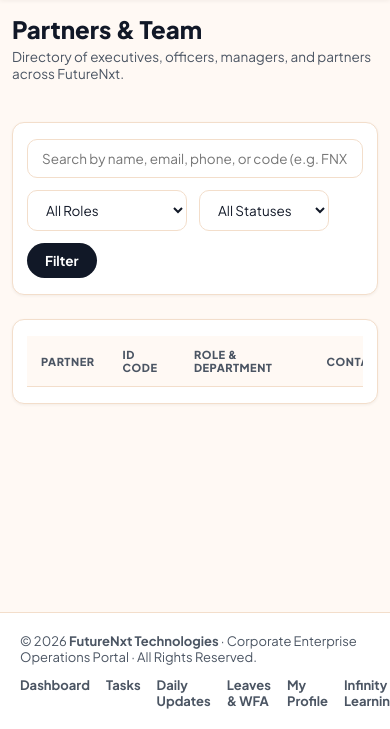
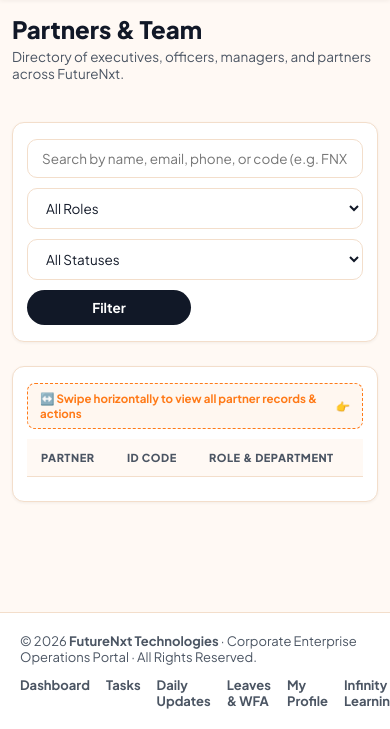
Before and after one commit to fnxtinterns-Main/InfintyLearningWebsite, a PHP site: template infinitylearning/views/futurenxt/employees/index.php in a window 390 px wide. Shown: the part 115-844 px from the top of the page. Run offline with PHP 8.4, Linux system fonts and the light colour scheme; the template is opened without the code that fills it, so the values that code supplies are empty.

Commit message:
fix(futurenxt): comprehensive mobile responsiveness across Partners & Team, Tasks, Dashboard, Leaves, and WFA

```diff
--- a/infinitylearning/views/futurenxt/dashboard.php
+++ b/infinitylearning/views/futurenxt/dashboard.php
@@ -235,6 +235,10 @@ require __DIR__ . '/layouts/header.php';
                         <p style="margin:8px 0 0; font-size:14px;">No active tasks found. Start by assigning a task!</p>
                     </div>
                 <?php else: ?>
+                    <div class="fnx-table-scroll-hint">
+                        <span>↔️ Swipe horizontally to view assignees, status &amp; actions</span>
+                        <span>👉</span>
+                    </div>
                     <div class="fnx-table-wrap">
                         <table class="fnx-table">
                             <thead>
--- a/infinitylearning/views/futurenxt/employees/index.php
+++ b/infinitylearning/views/futurenxt/employees/index.php
@@ -33,7 +33,7 @@ require __DIR__ . '/../layouts/header.php';
                 Directory of executives, officers, managers, and partners across FutureNxt.
             </p>
         </div>
-        <div style="display:flex; gap:10px;">
+        <div class="fnx-page-header-actions" style="display:flex; gap:10px;">
             <?php if (Auth::isAdminOrExec() || Auth::role() === 'manager' || Auth::role() === 'office_manager'): ?>
                 <button type="button" class="fnx-btn fnx-btn-orange" onclick="fnxOpenModal('onboardModal'); fnxUpdateCodePreview();">
                     <span>+</span> Onboard New Partner
@@ -56,11 +56,11 @@ require __DIR__ . '/../layouts/header.php';
 
     <!-- Filter Bar -->
     <div class="fnx-card" style="padding:16px 20px; margin-bottom:24px;">
-        <form method="GET" action="/futurenxt/employees" style="display:flex; gap:12px; flex-wrap:wrap; align-items:center;">
-            <div style="flex:1; min-width:200px;">
+        <form method="GET" action="/futurenxt/employees" class="fnx-filter-form" style="display:flex; gap:12px; flex-wrap:wrap; align-items:center;">
+            <div style="flex:1; min-width:200px;" class="fnx-filter-search">
                 <input type="text" name="search" class="fnx-input" placeholder="Search by name, email, phone, or code (e.g. FNX-I-001)..." value="<?= htmlspecialchars($filters['search']) ?>">
             </div>
-            <div style="min-width:140px;">
+            <div style="min-width:140px;" class="fnx-filter-item">
                 <select name="role" class="fnx-select">
                     <option value="">All Roles</option>
                     <option value="ceo" <?= $filters['role'] === 'ceo' ? 'selected' : '' ?>>CEO</option>
@@ -72,7 +72,7 @@ require __DIR__ . '/../layouts/header.php';
                     <option value="intern" <?= $filters['role'] === 'intern' ? 'selected' : '' ?>>Intern</option>
                 </select>
             </div>
-            <div style="min-width:130px;">
+            <div style="min-width:130px;" class="fnx-filter-item">
                 <select name="status" class="fnx-select">
                     <option value="">All Statuses</option>
                     <option value="active" <?= $filters['status'] === 'active' ? 'selected' : '' ?>>Active</option>
@@ -82,15 +82,21 @@ require __DIR__ . '/../layouts/header.php';
                     <option value="terminated" <?= $filters['status'] === 'terminated' ? 'selected' : '' ?>>Terminated</option>
                 </select>
             </div>
-            <button type="submit" class="fnx-btn fnx-btn-dark">Filter</button>
-            <?php if (!empty($filters['search']) || !empty($filters['role']) || !empty($filters['status'])): ?>
-                <a href="/futurenxt/employees" class="fnx-btn fnx-btn-outline">Reset</a>
-            <?php endif; ?>
+            <div class="fnx-filter-actions" style="display:flex; gap:8px;">
+                <button type="submit" class="fnx-btn fnx-btn-dark">Filter</button>
+                <?php if (!empty($filters['search']) || !empty($filters['role']) || !empty($filters['status'])): ?>
+                    <a href="/futurenxt/employees" class="fnx-btn fnx-btn-outline">Reset</a>
+                <?php endif; ?>
+            </div>
         </form>
     </div>
 
     <!-- Personnel Directory Table -->
     <div class="fnx-card">
+        <div class="fnx-table-scroll-hint">
+            <span>↔️ Swipe horizontally to view all partner records &amp; actions</span>
+            <span>👉</span>
+        </div>
         <div class="fnx-table-wrap">
             <table class="fnx-table">
                 <thead>
--- a/infinitylearning/views/futurenxt/layouts/header.php
+++ b/infinitylearning/views/futurenxt/layouts/header.php
@@ -454,6 +454,21 @@ $activePage = $activePage ?? 'dashboard';
             display: block;
             margin: 0;
             position: relative;
+            padding-bottom: 8px;
+            scrollbar-width: thin;
+            scrollbar-color: var(--fnx-orange) #FFF7F0;
+        }
+        .fnx-table-wrap::-webkit-scrollbar {
+            height: 6px !important;
+            display: block !important;
+        }
+        .fnx-table-wrap::-webkit-scrollbar-track {
+            background: #FFF7F0 !important;
+            border-radius: 999px !important;
+        }
+        .fnx-table-wrap::-webkit-scrollbar-thumb {
+            background: #FF7A18 !important;
+            border-radius: 999px !important;
         }
         .fnx-table {
             width: 100%;
@@ -461,7 +476,23 @@ $activePage = $activePage ?? 'dashboard';
             font-size: 13px;
             text-align: left;
             background: #FFFFFF !important;
-            min-width: 620px;
+            min-width: 700px;
+        }
+        .fnx-table th {
+            white-space: nowrap !important;
+        }
+        .fnx-table-scroll-hint {
+            display: none;
+            align-items: center;
+            justify-content: space-between;
+            padding: 7px 12px;
+            background: #FFF7F0;
+            border: 1px dashed var(--fnx-orange);
+            border-radius: 8px;
+            margin-bottom: 10px;
+            font-size: 11.5px;
+            font-weight: 700;
+            color: var(--fnx-orange);
         }
         .fnx-table th {
             padding: 12px 14px;
@@ -777,9 +808,65 @@ $activePage = $activePage ?? 'dashboard';
                 max-width: 100% !important;
                 width: 100% !important;
             }
+            .fnx-table-scroll-hint {
+                display: flex !important;
+            }
+            .fnx-filter-form {
+                flex-direction: column !important;
+                align-items: stretch !important;
+                gap: 10px !important;
+            }
+            .fnx-filter-form > div, .fnx-filter-item, .fnx-filter-search {
+                width: 100% !important;
+                min-width: 100% !important;
+            }
+            .fnx-filter-actions {
+                width: 100% !important;
+                display: grid !important;
+                grid-template-columns: 1fr 1fr !important;
+                gap: 8px !important;
+            }
+            .fnx-filter-actions .fnx-btn {
+                width: 100% !important;
+                justify-content: center !important;
+            }
+            .fnx-chip-bar {
+                display: flex !important;
+                flex-wrap: nowrap !important;
+                overflow-x: auto !important;
+                -webkit-overflow-scrolling: touch;
+                gap: 6px !important;
+                padding-bottom: 6px !important;
+                width: 100% !important;
+                scrollbar-width: none;
+            }
+            .fnx-chip-bar::-webkit-scrollbar {
+                display: none;
+            }
+            .fnx-chip-bar .fnx-btn {
+                white-space: nowrap !important;
+                flex-shrink: 0 !important;
+                padding: 6px 12px !important;
+                font-size: 12px !important;
+            }
         }
 
         @media (max-width: 600px) {
+            .fnx-page-header {
+                flex-direction: column !important;
+                align-items: stretch !important;
+                gap: 12px !important;
+            }
+            .fnx-page-header h1 {
+                font-size: 20px !important;
+            }
+            .fnx-page-header-actions {
+                width: 100% !important;
+            }
+            .fnx-page-header-actions .fnx-btn {
+                width: 100% !important;
+                justify-content: center !important;
+            }
             .fnx-welcome-actions {
                 grid-template-columns: 1fr !important;
             }
--- a/infinitylearning/views/futurenxt/leaves/index.php
+++ b/infinitylearning/views/futurenxt/leaves/index.php
@@ -66,7 +66,7 @@ require __DIR__ . '/../layouts/header.php';
     <!-- Filter Tabs -->
     <div class="fnx-card" style="padding:16px 20px; margin-bottom:24px;">
         <div style="display:flex; justify-content:space-between; align-items:center; flex-wrap:wrap; gap:12px;">
-            <div style="display:flex; gap:8px; flex-wrap:wrap;">
+            <div class="fnx-chip-bar" style="display:flex; gap:8px; flex-wrap:wrap;">
                 <a href="/futurenxt/leaves" class="fnx-btn <?= empty($statusFilter) && !$myLeavesOnly ? 'fnx-btn-dark' : 'fnx-btn-outline' ?>" style="padding:6px 12px; font-size:12.5px;">All Requests</a>
                 <a href="/futurenxt/leaves?my=1" class="fnx-btn <?= $myLeavesOnly ? 'fnx-btn-dark' : 'fnx-btn-outline' ?>" style="padding:6px 12px; font-size:12.5px;">My Leaves</a>
                 <a href="/futurenxt/leaves?status=pending" class="fnx-btn <?= $statusFilter === 'pending' ? 'fnx-btn-dark' : 'fnx-btn-outline' ?>" style="padding:6px 12px; font-size:12.5px;">Pending Approval</a>
@@ -80,6 +80,10 @@ require __DIR__ . '/../layouts/header.php';
 
     <!-- Leave Requests List with Task Conflict Indicator -->
     <div class="fnx-card">
+        <div class="fnx-table-scroll-hint">
+            <span>↔️ Swipe horizontally to view duration, task conflict &amp; actions</span>
+            <span>👉</span>
+        </div>
         <div class="fnx-table-wrap">
             <table class="fnx-table">
                 <thead>
--- a/infinitylearning/views/futurenxt/wfh/index.php
+++ b/infinitylearning/views/futurenxt/wfh/index.php
@@ -64,6 +64,10 @@ require __DIR__ . '/../layouts/header.php';
 
     <!-- Table of WFA requests -->
     <div class="fnx-card">
+        <div class="fnx-table-scroll-hint">
+            <span>↔️ Swipe horizontally to view remote dates &amp; deliverables</span>
+            <span>👉</span>
+        </div>
         <div class="fnx-table-wrap">
             <table class="fnx-table">
                 <thead>
```
Also changed, not shown: infinitylearning/views/futurenxt/tasks/index.php (+7 -3 lines).
